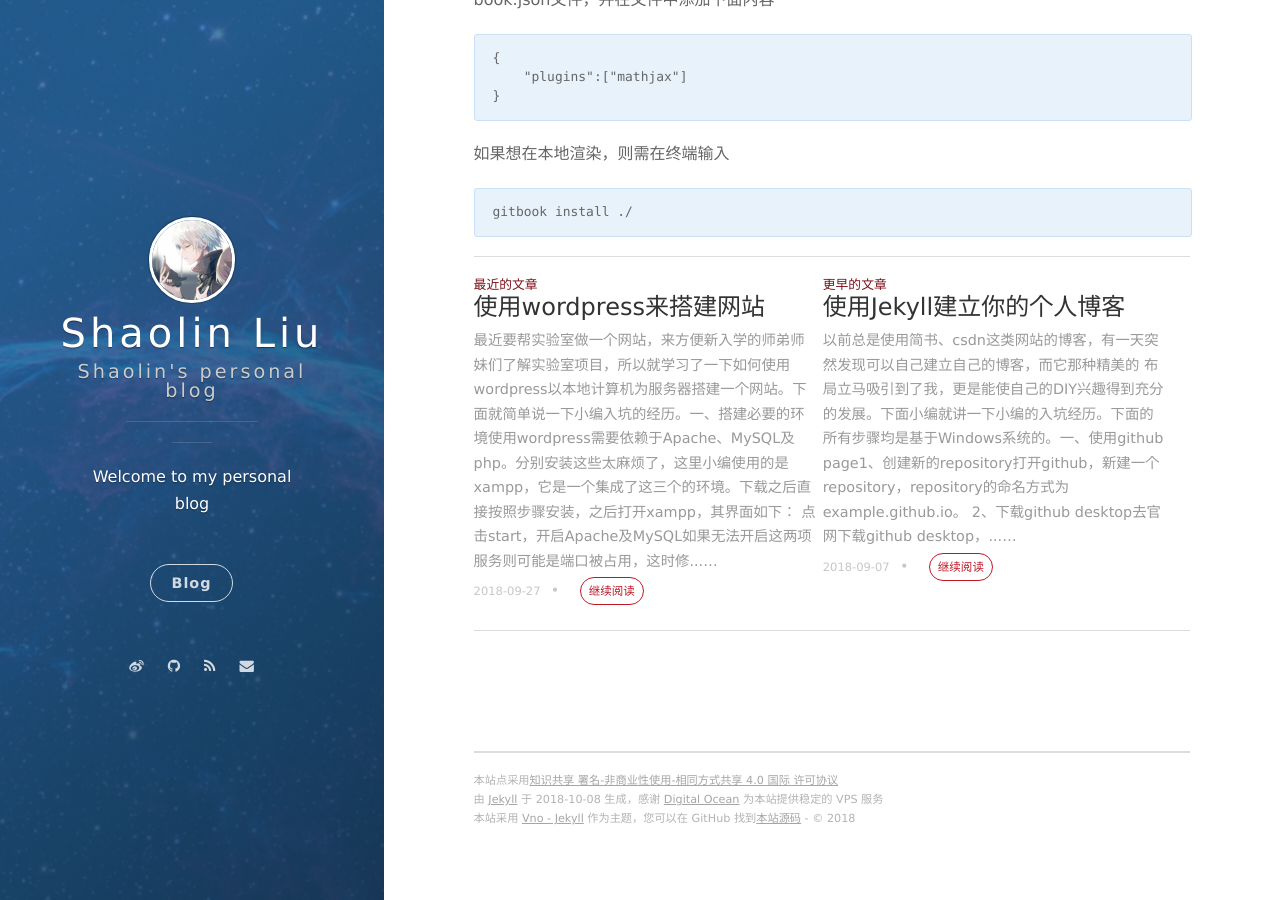
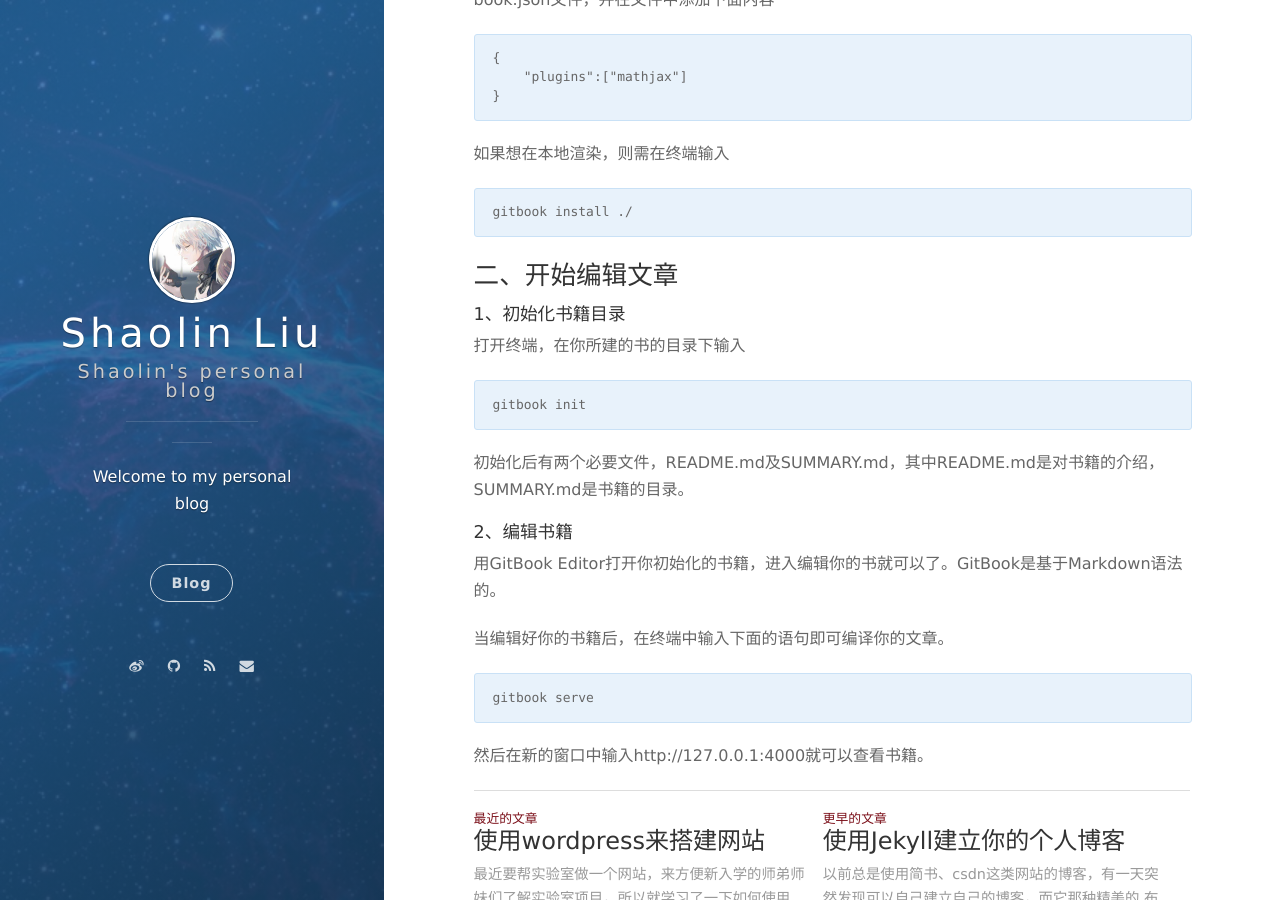
Before and after one commit to magical2world/blog.github.io, a Jekyll site: the page built from _posts/2018-09-13-gitbook-usage.md, in a window 1280 px wide and 900 px high, scrolled down 703 px. Built offline with Jekyll 4.4.1, drawn with Linux system fonts in a browser that asks for light colours; nearby versions of some CDN libraries; our own code applies the rules of GitHub Pages for plain Markdown files; comment, search, counter and statistics services are not loaded.

Commit message:
18-10-08

````diff
--- a/_posts/2018-09-13-gitbook-usage.md
+++ b/_posts/2018-09-13-gitbook-usage.md
@@ -39,3 +39,27 @@ npm install gitbook-cli -g
 ```
 gitbook install ./
 ```
+
+### 二、开始编辑文章
+
+#### 1、初始化书籍目录
+
+打开终端，在你所建的书的目录下输入
+
+```
+gitbook init
+```
+
+初始化后有两个必要文件，README.md及SUMMARY.md，其中README.md是对书籍的介绍，SUMMARY.md是书籍的目录。
+
+#### 2、编辑书籍
+
+用GitBook Editor打开你初始化的书籍，进入编辑你的书就可以了。GitBook是基于Markdown语法的。
+
+当编辑好你的书籍后，在终端中输入下面的语句即可编译你的文章。
+
+```
+gitbook serve
+```
+
+然后在新的窗口中输入http://127.0.0.1:4000就可以查看书籍。
````
